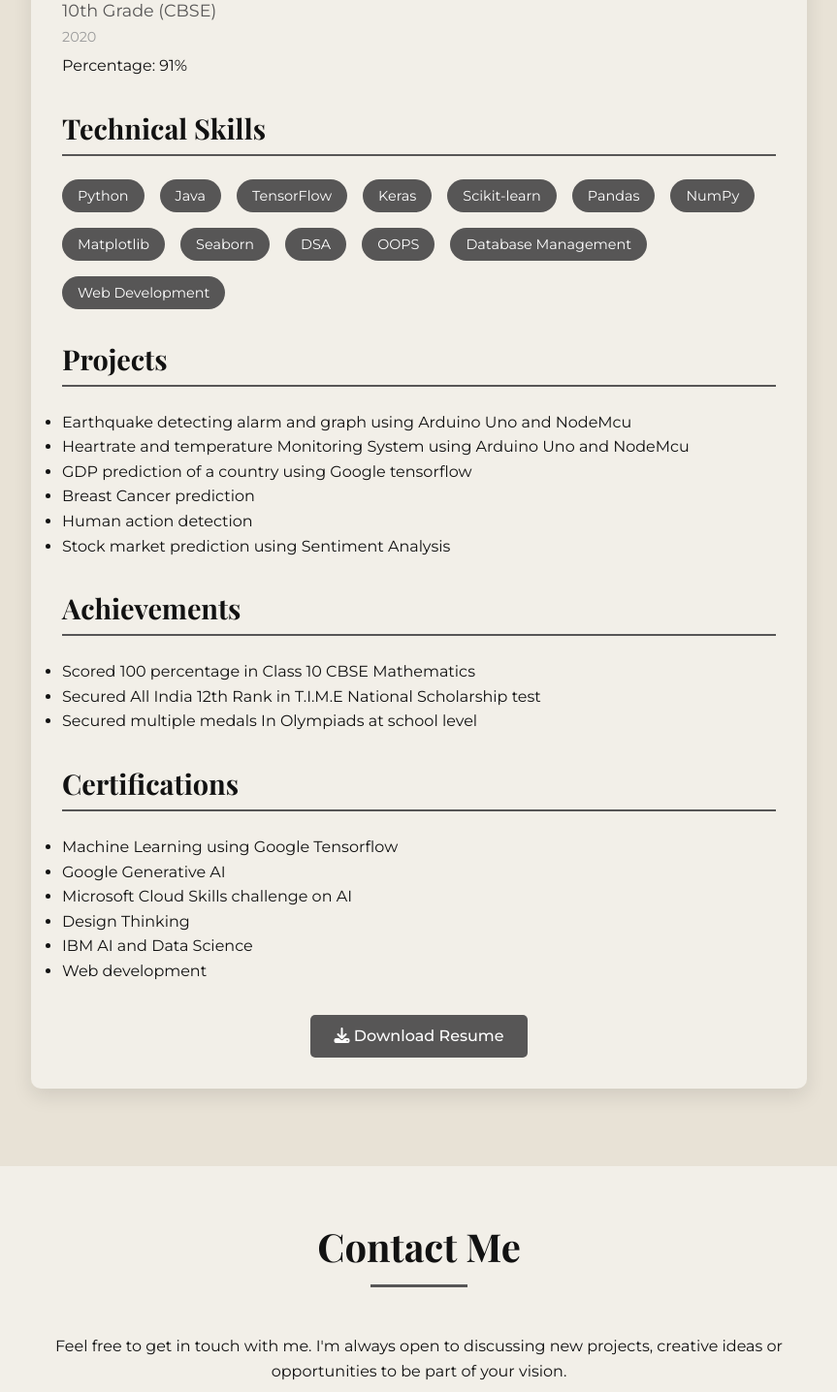
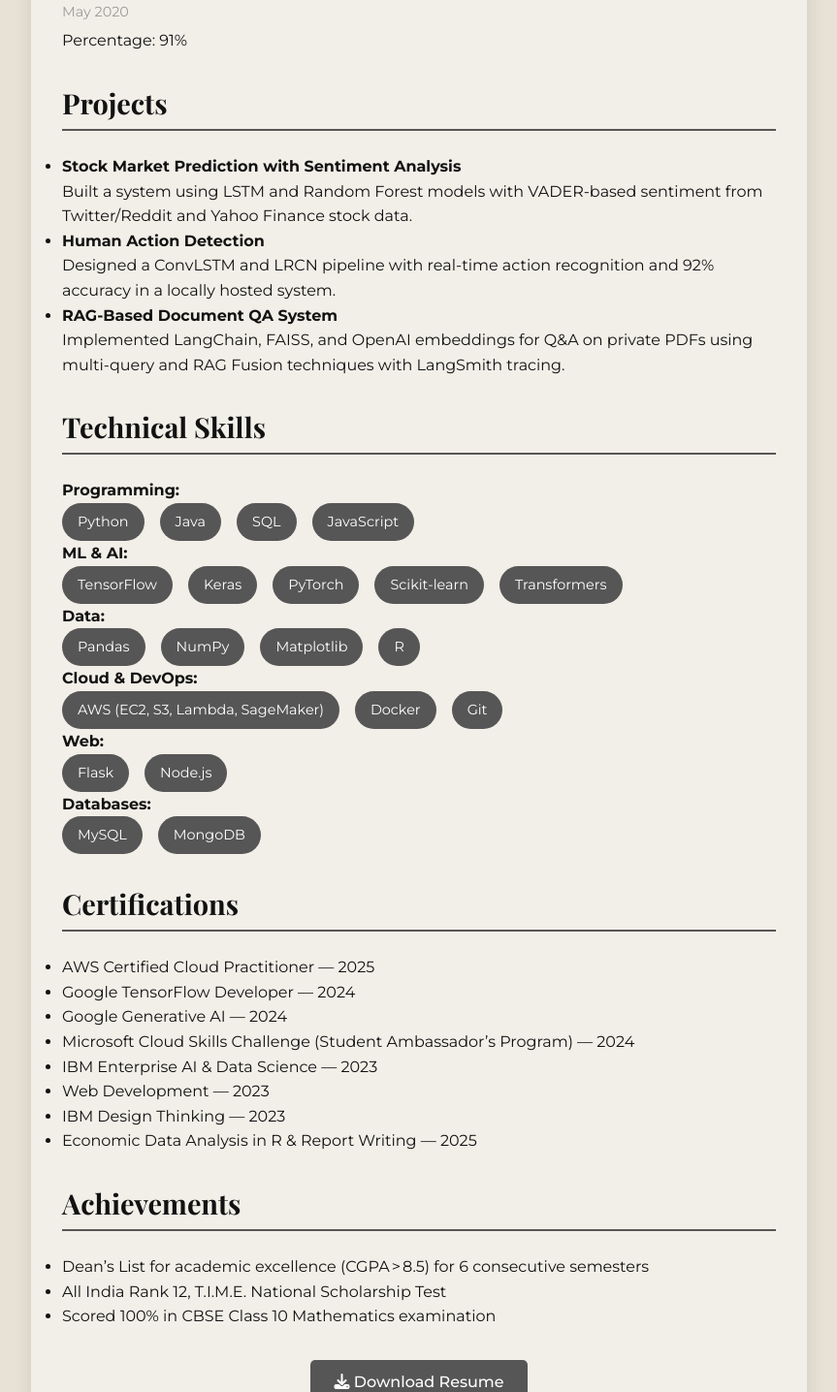
Before and after one commit to Snehalgullapudi/Portfolio, a plain HTML site: page index.html in a window 1280 px wide. Shown: the part 3047-4483 px from the top of the page at 97% size, without its empty margins (333-1196 px from the left). Drawn offline with nearby package versions, Linux system fonts and the light colour scheme.

Commit message:
Update index.html

```diff
--- a/index.html
+++ b/index.html
@@ -830,10 +830,11 @@
         <section id="resume">
     <h2 class="section-title">My Resume</h2>
     <div class="resume-content">
+
         <div class="resume-section">
             <h3 class="resume-section-title">Profile</h3>
             <p class="resume-item-desc">
-                        I am currently pursuing my 3rd year in Bachelor of Technology degree in Computer Science and Engineering with a specialization in Artificial Intelligence and Machine Learning. With a keen interest in data science and machine learning, I possess strong analytical abilities and creativity. I have a solid foundation in DSA and am proficient in multiple programming languages.
+                I am a Computer Science and Engineering undergraduate at Vellore Institute of Technology, Amaravathi, specializing in Artificial Intelligence and Machine Learning. I am passionate about data-driven systems and building intelligent models that integrate deep learning and natural language processing. I have developed a range of technical projects and continually refine my skills in full-stack development, MLOps, and cloud deployment.
             </p>
         </div>
 
@@ -841,82 +842,128 @@
             <h3 class="resume-section-title">Education</h3>
             <div class="resume-item">
                 <h4 class="resume-item-title">Vellore Institute of Technology, Amaravathi</h4>
-                        <div class="resume-item-subtitle">B.Tech in Computer Science and Engineering</div>
-                        <div class="resume-item-date">2022 - 2026</div>
-                        <p class="resume-item-desc">
-                            Specialization: Artificial Intelligence and Machine Learning<br>
-                            CGPA: 8.94
-                        </p>
+                <div class="resume-item-subtitle">B.Tech in Computer Science and Engineering (AI & ML)</div>
+                <div class="resume-item-date">Sep 2022 – Present</div>
+                <p class="resume-item-desc">CGPA: 8.96</p>
             </div>
             <div class="resume-item">
-                        <h4 class="resume-item-title">FIITJEE, Hyderabad</h4>
+                <h4 class="resume-item-title">FIITJEE Junior College, Hyderabad</h4>
                 <div class="resume-item-subtitle">Intermediate (MPC), Telangana State Board</div>
-                        <div class="resume-item-date">2022</div>
+                <div class="resume-item-date">June 2022</div>
                 <p class="resume-item-desc">Percentage: 93.4</p>
             </div>
             <div class="resume-item">
                 <h4 class="resume-item-title">Cal Public School, Hyderabad</h4>
                 <div class="resume-item-subtitle">10th Grade (CBSE)</div>
-                        <div class="resume-item-date">2020</div>
+                <div class="resume-item-date">May 2020</div>
                 <p class="resume-item-desc">Percentage: 91%</p>
-                    </div>
-                </div>
-
-                <div class="resume-section">
-                    <h3 class="resume-section-title">Technical Skills</h3>
-                    <div class="skills-list">
-                        <span class="skill-tag">Python</span>
-                        <span class="skill-tag">Java</span>
-                        <span class="skill-tag">TensorFlow</span>
-                        <span class="skill-tag">Keras</span>
-                        <span class="skill-tag">Scikit-learn</span>
-                        <span class="skill-tag">Pandas</span>
-                        <span class="skill-tag">NumPy</span>
-                        <span class="skill-tag">Matplotlib</span>
-                        <span class="skill-tag">Seaborn</span>
-                        <span class="skill-tag">DSA</span>
-                        <span class="skill-tag">OOPS</span>
-                        <span class="skill-tag">Database Management</span>
-                        <span class="skill-tag">Web Development</span>
             </div>
         </div>
 
         <div class="resume-section">
             <h3 class="resume-section-title">Projects</h3>
             <ul class="resume-item-desc">
-                        <li>Earthquake detecting alarm and graph using Arduino Uno and NodeMcu</li>
-                        <li>Heartrate and temperature Monitoring System using Arduino Uno and NodeMcu</li>
-                        <li>GDP prediction of a country using Google tensorflow</li>
-                        <li>Breast Cancer prediction</li>
-                        <li>Human action detection</li>
-                        <li>Stock market prediction using Sentiment Analysis</li>
+                <li><strong>Stock Market Prediction with Sentiment Analysis</strong><br>
+                    Built a system using LSTM and Random Forest models with VADER-based sentiment from Twitter/Reddit and Yahoo Finance stock data.
+                </li>
+                <li><strong>Human Action Detection</strong><br>
+                    Designed a ConvLSTM and LRCN pipeline with real-time action recognition and 92% accuracy in a locally hosted system.
+                </li>
+                <li><strong>RAG-Based Document QA System</strong><br>
+                    Implemented LangChain, FAISS, and OpenAI embeddings for Q&A on private PDFs using multi-query and RAG Fusion techniques with LangSmith tracing.
+                </li>
+            </ul>
+        </div>
+
+        <div class="resume-section">
+            <h3 class="resume-section-title">Technical Skills</h3>
+
+            <div class="resume-item-desc">
+                <strong>Programming:</strong>
+                <div class="skills-list">
+                    <span class="skill-tag">Python</span>
+                    <span class="skill-tag">Java</span>
+                    <span class="skill-tag">SQL</span>
+                    <span class="skill-tag">JavaScript</span>
+                </div>
+            </div>
+
+            <div class="resume-item-desc">
+                <strong>ML & AI:</strong>
+                <div class="skills-list">
+                    <span class="skill-tag">TensorFlow</span>
+                    <span class="skill-tag">Keras</span>
+                    <span class="skill-tag">PyTorch</span>
+                    <span class="skill-tag">Scikit-learn</span>
+                    <span class="skill-tag">Transformers</span>
+                </div>
+            </div>
+
+            <div class="resume-item-desc">
+                <strong>Data:</strong>
+                <div class="skills-list">
+                    <span class="skill-tag">Pandas</span>
+                    <span class="skill-tag">NumPy</span>
+                    <span class="skill-tag">Matplotlib</span>
+                    <span class="skill-tag">R</span>
+                </div>
+            </div>
+
+            <div class="resume-item-desc">
+                <strong>Cloud & DevOps:</strong>
+                <div class="skills-list">
+                    <span class="skill-tag">AWS (EC2, S3, Lambda, SageMaker)</span>
+                    <span class="skill-tag">Docker</span>
+                    <span class="skill-tag">Git</span>
+                </div>
+            </div>
+
+            <div class="resume-item-desc">
+                <strong>Web:</strong>
+                <div class="skills-list">
+                    <span class="skill-tag">Flask</span>
+                    <span class="skill-tag">Node.js</span>
+                </div>
+            </div>
+
+            <div class="resume-item-desc">
+                <strong>Databases:</strong>
+                <div class="skills-list">
+                    <span class="skill-tag">MySQL</span>
+                    <span class="skill-tag">MongoDB</span>
+                </div>
+            </div>
+        </div>
+
+        <div class="resume-section">
+            <h3 class="resume-section-title">Certifications</h3>
+            <ul class="resume-item-desc">
+                <li>AWS Certified Cloud Practitioner — 2025</li>
+                <li>Google TensorFlow Developer — 2024</li>
+                <li>Google Generative AI — 2024</li>
+                <li>Microsoft Cloud Skills Challenge (Student Ambassador’s Program) — 2024</li>
+                <li>IBM Enterprise AI & Data Science — 2023</li>
+                <li>Web Development — 2023</li>
+                <li>IBM Design Thinking — 2023</li>
+                <li>Economic Data Analysis in R & Report Writing — 2025</li>
             </ul>
         </div>
 
         <div class="resume-section">
             <h3 class="resume-section-title">Achievements</h3>
             <ul class="resume-item-desc">
-                        <li>Scored 100 percentage in Class 10 CBSE Mathematics</li>
-                        <li>Secured All India 12th Rank in T.I.M.E National Scholarship test</li>
-                        <li>Secured multiple medals In Olympiads at school level</li>
-                    </ul>
-                </div>
-
-                <div class="resume-section">
-                    <h3 class="resume-section-title">Certifications</h3>
-                    <ul class="resume-item-desc">
-                        <li>Machine Learning using Google Tensorflow</li>
-                        <li>Google Generative AI</li>
-                        <li>Microsoft Cloud Skills challenge on AI</li>
-                        <li>Design Thinking</li>
-                        <li>IBM AI and Data Science</li>
-                        <li>Web development</li>
+                <li>Dean’s List for academic excellence (CGPA > 8.5) for 6 consecutive semesters</li>
+                <li>All India Rank 12, T.I.M.E. National Scholarship Test</li>
+                <li>Scored 100% in CBSE Class 10 Mathematics examination</li>
             </ul>
         </div>
 
         <div class="download-resume">
-                    <a href="Assets\Snehal Gullapudi Resume.docx" download><i class="fas fa-download"></i> Download Resume</a>
+            <a href="Assets/Resume Snehal Gullapudi.pdf" download>
+                <i class="fas fa-download"></i> Download Resume
+            </a>
         </div>
+
     </div>
 </section>
 
```
Lines whose indentation alone changed are shown as unchanged.
